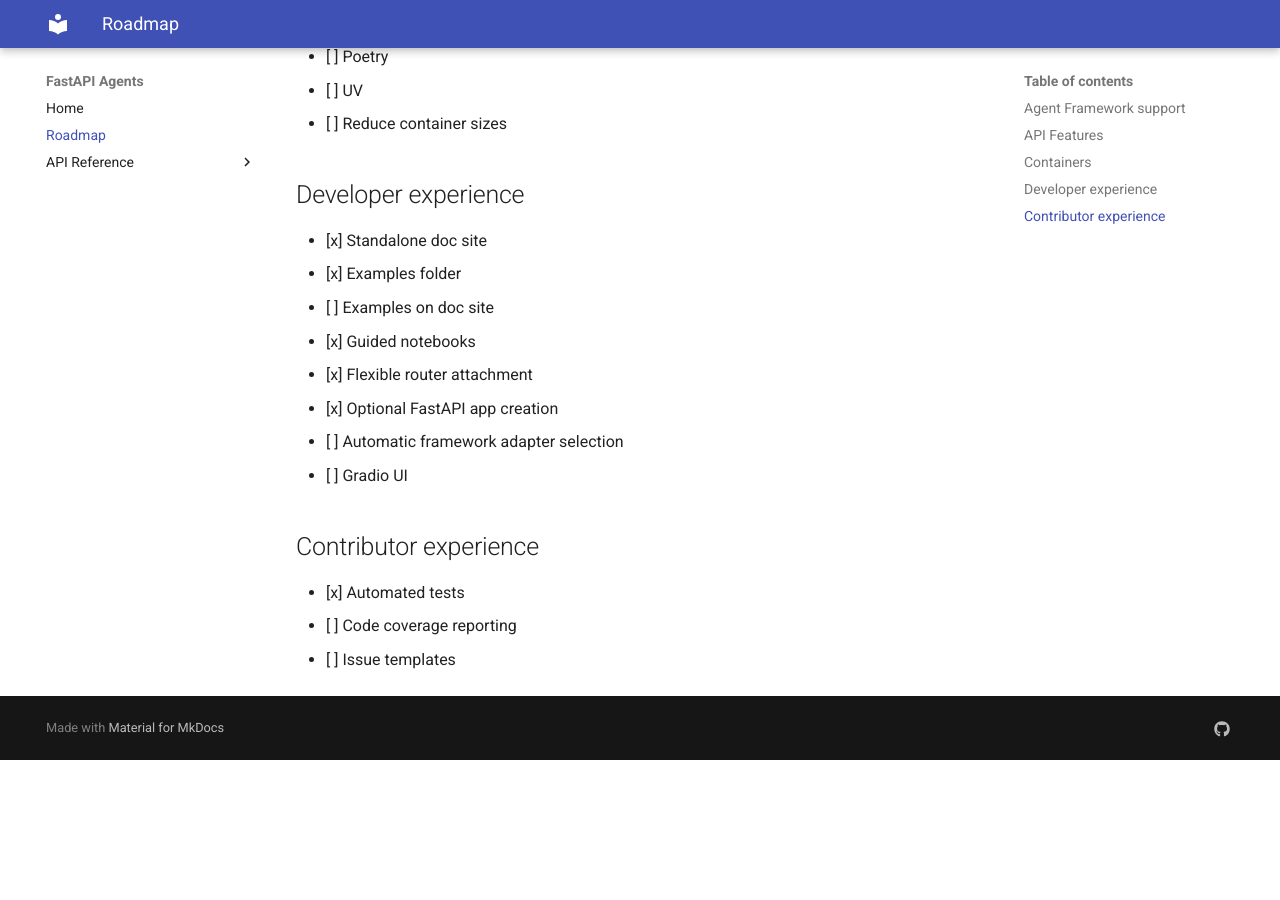
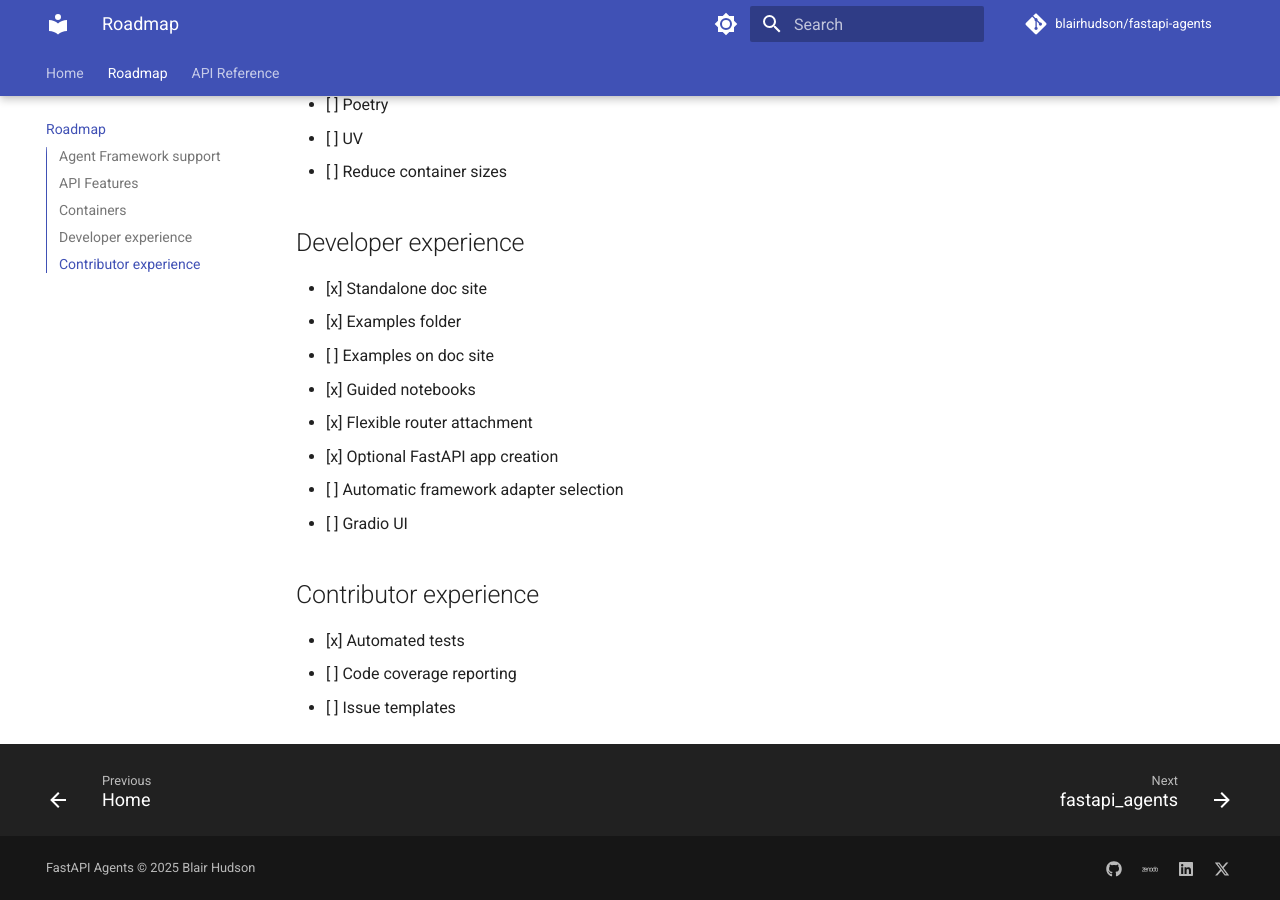
Before and after one commit to blairhudson/fastapi-agents, an MkDocs documentation site: the page built from docs/roadmap.md, in a window 1280 px wide and 900 px high, scrolled down 1058 px. Built offline with MkDocs 1.6.1 and Material for MkDocs 9.7.7, drawn with Linux system fonts in a browser that asks for light colours; comment, search, counter and statistics services are not loaded; the version menu is left out; before the commit the page ends 1818 px from its top, so only the background shows below that.

Commit message:
refreshed doc site

```diff
--- a/mkdocs.yml
+++ b/mkdocs.yml
@@ -1,4 +1,7 @@
 site_name: FastAPI Agents
+site_url: https://fastapi-agents.blairhudson.com
+repo_url: https://github.com/blairhudson/fastapi-agents
+repo_name: blairhudson/fastapi-agents
 nav:
   - Home: index.md
   - Roadmap: roadmap.md
@@ -11,17 +14,57 @@ nav:
     - fastapi_agents.errors: api/errors.md
 theme:
   name: material
+  palette:
+    - scheme: default
+      toggle:
+        icon: material/brightness-7
+        name: Switch to dark mode
+    - scheme: slate
+      toggle:
+        icon: material/brightness-4
+        name: Switch to light mode
+  features:
+    - navigation.footer
+    - navigation.instant
+    - navigation.instant.prefetch
+    - navigation.instant.progress
+    - navigation.tracking
+    - navigation.tabs
+    - navigation.tabs.sticky
+    - navigation.sections
+    - navigation.path
+    - toc.integrate
+    - navigation.top
 
 plugins:
+  - git-committers:
+      repository: blairhudson/fastapi-agents
+      branch: main
+  - git-revision-date-localized:
+      enable_creation_date: true
+      fallback_to_build_date: true
+      type: timeago
+  - search
   - include-markdown
   - mkdocstrings:  # For auto-generating API documentation from your Python package
       handlers:
         python:
           paths: ["../fastapi_agents"]  # Adjust path to point to the package
+copyright: "FastAPI Agents © 2025 Blair Hudson"
 extra:
+  generator: false
+  version:
+    provider: git
   social:
     - icon: fontawesome/brands/github
-      link: 'https://github.com/blairhudson/fastapi-agents'
+      link: https://github.com/blairhudson/fastapi-agents
+    - icon: simple/zenodo
+      link: https://doi.org/10.5281/zenodo.14635504
+    - icon: fontawesome/brands/linkedin
+      link: https://linkedin.com/in/blairhudson
+    - icon: fontawesome/brands/x-twitter
+      link: https://x.com/blairhudson
+  edit_uri: "edit/main/docs"
 markdown_extensions:
   - pymdownx.highlight:
       use_pygments: true
```
Also changed, not shown: docs/api/pydantic_ai.md (+1 -1 lines), pyproject.toml (+14 -1 lines), 2 other files.
